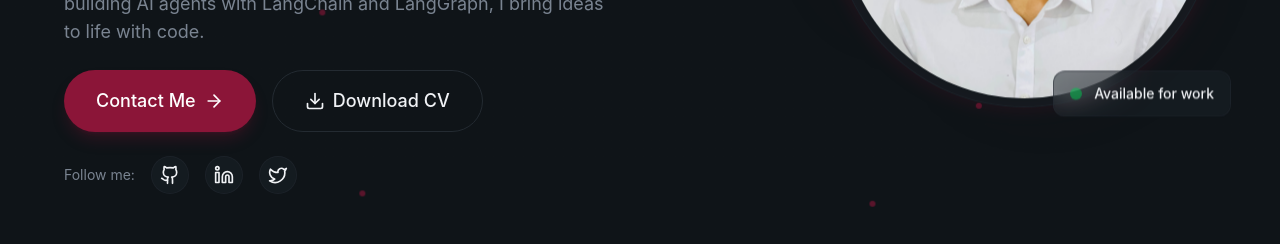
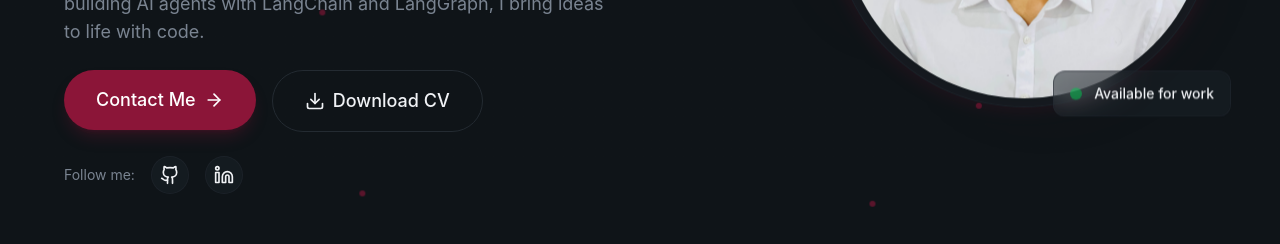
Before and after one commit to senaa123/Portfolio, a React (Vite) app in the folder vite-project/: page / in a window 1280 px wide. Shown: the part 480-724 px from the top of the page. Built offline with nearby package versions, Linux system fonts and the light colour scheme.

Commit message:
feat: add @vercel/speed-insights dependency and update CV; enhance Hero and Project sections with improved links

```diff
--- a/vite-project/package.json
+++ b/vite-project/package.json
@@ -13,6 +13,7 @@
     "@emailjs/browser": "^4.4.1",
     "@radix-ui/react-toast": "^1.2.15",
     "@tailwindcss/vite": "^4.1.18",
+    "@vercel/speed-insights": "^2.0.0",
     "class-variance-authority": "^0.7.1",
     "clsx": "^2.1.1",
     "lucide-react": "^0.562.0",
--- a/vite-project/src/sections/Hero.tsx
+++ b/vite-project/src/sections/Hero.tsx
@@ -87,9 +87,11 @@
 
             {/* CTAs */}
             <div className="flex flex-wrap gap-4 animate-fade-in animation-delay-300">
-              <Button size="lg">
-                Contact Me <ArrowRight className="w-5 h-5" />
-              </Button>
+              <a href="#contact">
+                <Button size="lg">
+                  Contact Me <ArrowRight className="w-5 h-5" />
+                </Button>
+              </a>
               {/* CV Download button - uses the CV file in the public folder */}
               <a href="/Senan_Jayasinghe_CV.pdf" download="Senan_Jayasinghe_CV.pdf">
                 <AnimatedBorderButton>
@@ -105,7 +107,7 @@
               {[
                 { icon: Github, href: "https://github.com/senaa123/" },
                 { icon: Linkedin, href: "https://www.linkedin.com/in/senan-jayasinghe/" },
-                { icon: Twitter, href: "#" },
+                //{ icon: Twitter, href: "#" },
               ].map((social, idx) => (
                 <a
                   key={idx}
--- a/vite-project/src/sections/Project.tsx
+++ b/vite-project/src/sections/Project.tsx
@@ -250,10 +250,16 @@
 
         {/* View All CTA */}
         <div className="text-center mt-12 animate-fade-in animation-delay-500">
+          <a
+          href="https://github.com/senaa123?tab=repositories"
+          target="_blank"
+          rel="noopener noreferrer"
+          >
           <AnimatedBorderButton>
             View All Projects
             <ArrowUpRight className="w-5 h-5" />
           </AnimatedBorderButton>
+          </a>
         </div>
       </div>
     </section>
```
Also changed, not shown: 2 other files (tests, documents, lock files or other folders).
